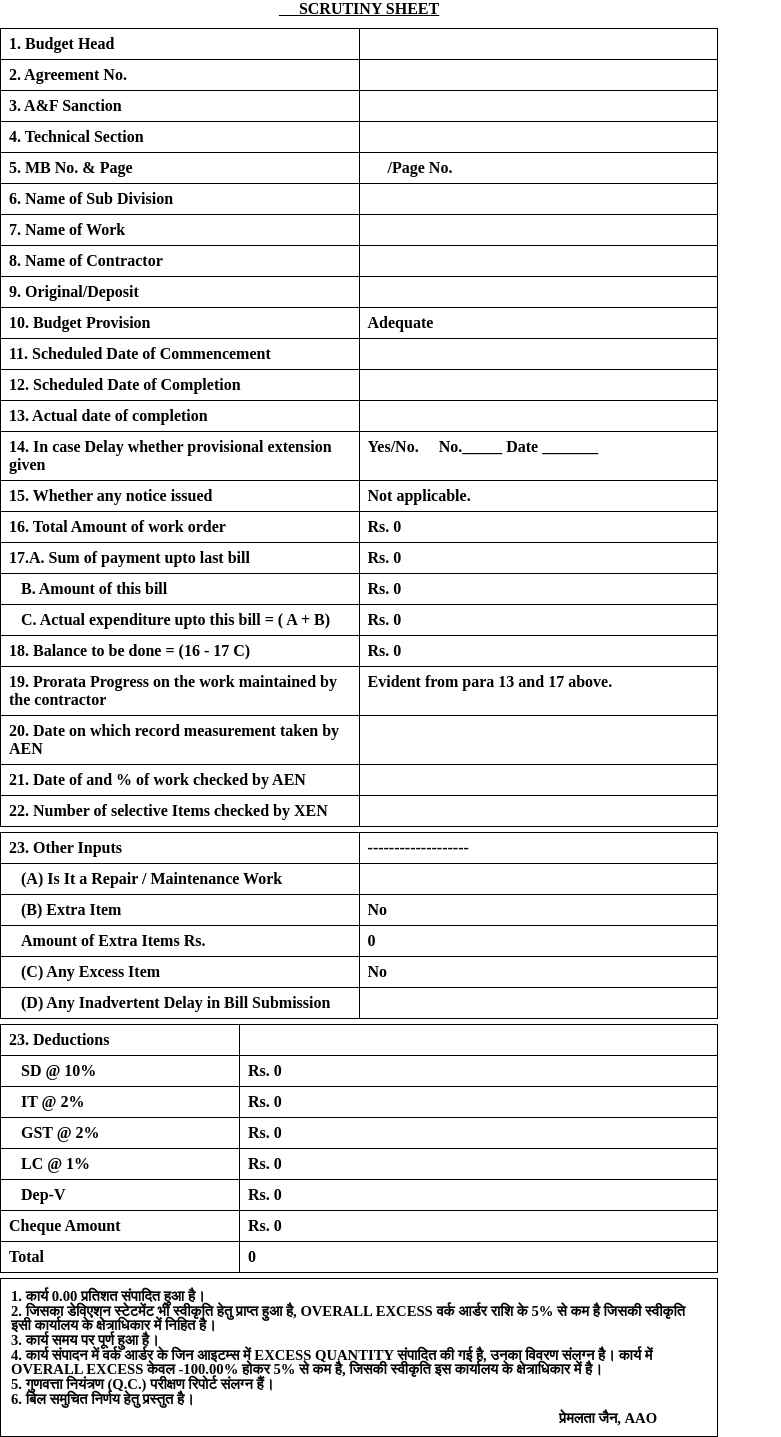
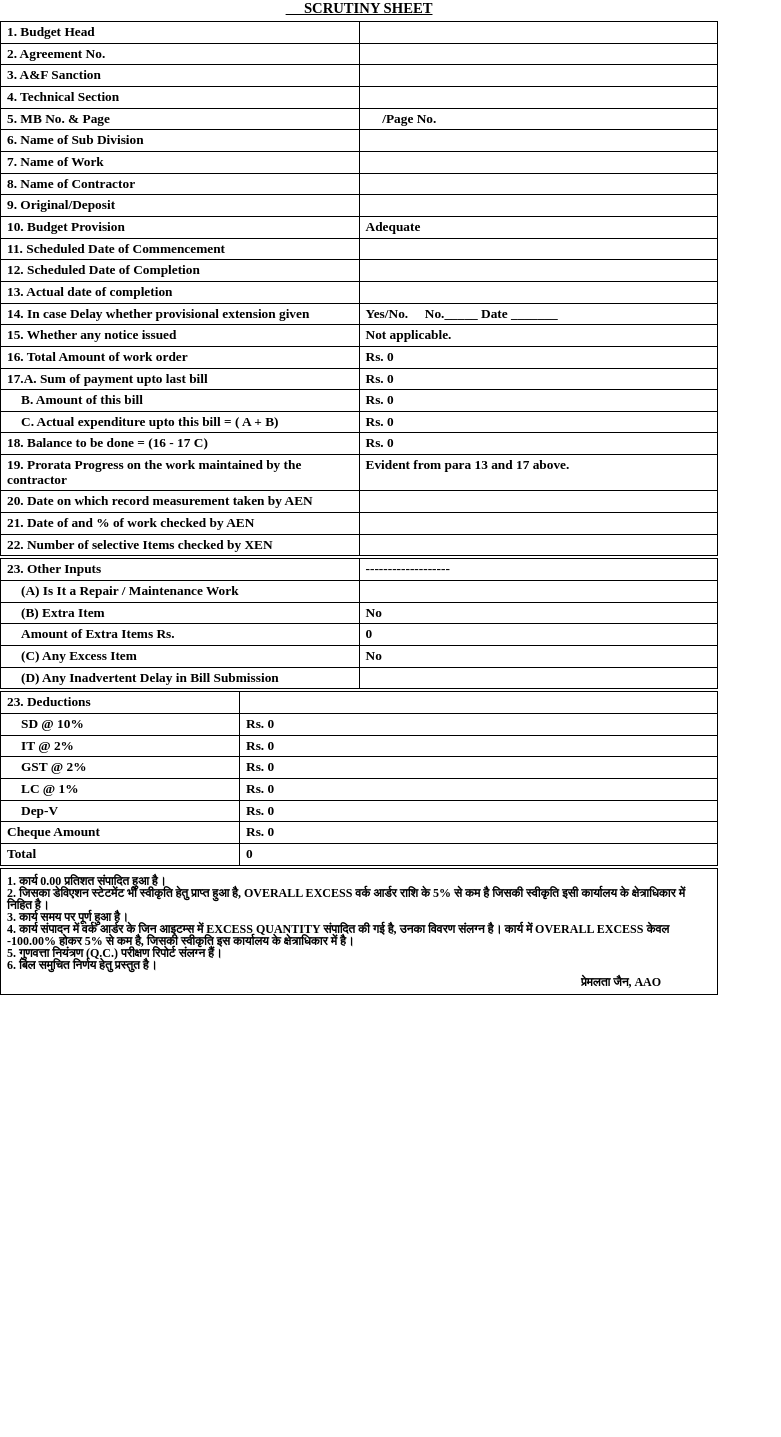
Before and after one commit to CRAJKUMARSINGH/BillGeneratorUnified, a Python web app: template templates/note_sheet_new.html in a window 1280 px wide. Shown: the whole page, without its empty margins (0-781 px from the left). After the commit the page ends 995 px from the top, so only its background shows below. Run offline with Jinja, Linux system fonts and the light colour scheme; the template is opened without the code that fills it, so the values that code supplies are empty.

Commit message:
Optimize note sheet to fit on one page: reduce margins, font sizes, and spacing

```diff
--- a/templates/note_sheet_new.html
+++ b/templates/note_sheet_new.html
@@ -6,11 +6,11 @@
     <style>
         @page {
             size: A4 portrait;
-            margin: 10mm 10mm 25mm 10mm;
+            margin: 8mm 10mm 20mm 10mm;
             @top-left { content: none; }
             @top-center { content: none; }
             @top-right { content: none; }
-            @bottom-left { content: "Priyanka_Innovation_2025"; font-weight: bold; font-size: 10pt; }
+            @bottom-left { content: "Priyanka_Innovation_2025"; font-weight: bold; font-size: 9pt; }
             @bottom-center { content: none; }
             @bottom-right { content: none; }
         }
@@ -18,7 +18,7 @@
             font-family: 'Times New Roman', Times, serif;
             margin: 0;
             padding: 0;
-            font-size: 12pt;
+            font-size: 10pt;
             font-weight: bold;
             color: #000000;
         }
@@ -29,22 +29,23 @@
         }
         h1 {
             text-align: center;
-            font-size: 12pt;
+            font-size: 11pt;
             font-weight: bold;
-            margin: 0 0 10px 0;
+            margin: 0 0 4px 0;
             text-decoration: underline;
         }
         table {
             width: 100%;
             border-collapse: collapse;
-            margin: 0 0 5px 0;
+            margin: 0 0 2px 0;
         }
         td {
             border: 1px solid #000000;
-            padding: 6px 8px;
+            padding: 3px 6px;
             vertical-align: top;
-            font-size: 12pt;
+            font-size: 10pt;
             font-weight: bold;
+            line-height: 1.1;
         }
         .label-cell {
             width: 50%;
@@ -234,7 +235,7 @@
         </tr>
     </table>
 
-    <div style="margin-top: 5px; padding: 10px; border: 1px solid #000000; font-size: 11pt; line-height: 1.0; margin-bottom: 0;">
+    <div style="margin-top: 2px; padding: 6px; border: 1px solid #000000; font-size: 9pt; line-height: 1.0; margin-bottom: 0;">
         {% set work_completion_pct = ((data.totals.last_bill_amount + data.totals.payable + data.totals.extra_items_sum) / data.totals.work_order_amount * 100) if data.totals.work_order_amount else 0 %}
         {% set excess_pct = work_completion_pct - 100 %}
         {% set delay_days = data.delay_days if data.delay_days else 0 %}
```
